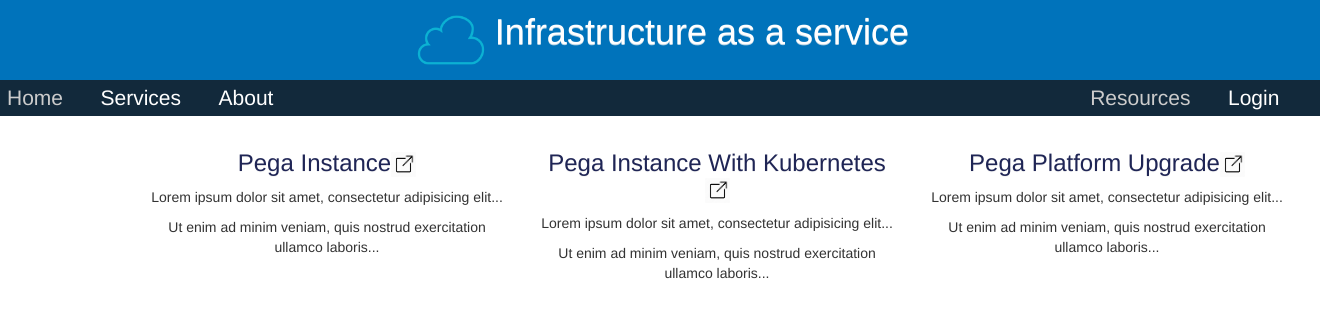
After one commit to sagar-kolli/Django, a Django app: page /Services/ in a window 1320 px wide. The commit adds this page. Shown: the top 318 px of the page. Run offline with Django 3.2, Linux system fonts and the light colour scheme; some libraries are stand-ins or nearby versions.

Commit message:
Added navigations

```diff
--- a/static/css/styles.css
+++ b/static/css/styles.css
@@ -43,7 +43,7 @@ p {
 	margin: 0 0 2em;
 }
 a:link, a:visited {
-	color: #7F3719;
+	color: #1F2555;
 }
 a:hover {
 	color: white;
@@ -67,11 +67,10 @@ nav ul {
 	margin: 0;
 	padding: 0.2em 0.5em;
 	margin-bottom: 1em;
-	background: #2B3A42;
 }
 nav li {
 	display: inline-block;
-	font-size: 1.0em;
+	font-size: 1.5em;
 	margin-right: 1.6em;
 }
 nav a:link, nav a:visited {
@@ -87,10 +86,7 @@ a.current:link, a.current:visited, a.current:hover {
 	cursor:default;
 }
 
-.author {
-	font-weight:bold;
-	display:block;
-}
+
 
 @media only screen and (min-width: 830px) {
 
@@ -106,29 +102,10 @@ section {
 	justify-content: space-between;
 	margin-bottom: 2em;
 }
-section h2 {
-	font-size: 1.4em;
-	margin: 0 0 .2em;
+
 }
 
-.item {
-	display: inline-block;
-	width:30%;
-}
 
-@media only screen and (max-width: 829px) {
-body {
-	width: 90%;
-}
-section h2 {
-	font-size: 1.4em;
-	margin: 0 0 .2em;
-}
-section p {
-	font-size: 1em;
-	margin: 0 0 2em;
-}
-}
 
 .logo{
 	width:80px
@@ -137,48 +114,32 @@ section p {
 	text-align:center;
 }
 .header{
-	background-color: darkblue;
+	background-color: #0073bb;
 	    color: white;
 }
+.navigation{
+	background: #12293b;
+}
+.main {
+	clear: both;
+}
+.ActionAreaWrapper {
+	text-align: center;
+	width: 80%;
+	margin: 0 auto;
+}
+ .Suffixicon{
+	 width:25px
+ }
 
-.footer-widgets-wrapper {
+ .dropdown-content {
+  display: none;
+  position: absolute;
+  background-color: #12293b;
+  min-width: 100px;
+  box-shadow: 0px 8px 16px 0px rgba(0,0,0,0.2);
+  z-index: 1;
+  font-size: 0.6em;
 }
-.footer-widgets-area {
-	padding-bottom: 40px;
-	color: #777777;
-}
-.footer-widgets-area .tg-one-fourth .widget-title {
-	text-align: left;
-}
-.footer-widgets-area h3.widget-title {
-	color: #D5D5D5;
-}
-.footer-widgets-area .tg-one-fourth p {
-	text-align: left;
-	color: #b1b6b6;
-}
-.footer-widgets-area a {
-	color: #D5D5D5;
-}
-.footer-widgets-area a:hover {
-	color: #80abc8;
-}
-#colophon .widget {
-	padding-bottom: 25px;
-}
-#colophon .widget-title {
-	font-size: 22px;
-	line-height: 1.4;
-	color: #b1b6b6;
-}
-#colophon, #colophon p {
-	font-size: 14px;
-	line-height: 1.4;
-}
-#colophon .footer-widgets-area li a {
-	display: inline-block;
-	padding-bottom: 3px;
-}
-.footer-widgets-area .search-icon:before {
-	font-size: 20px;
-}
+.dropdown:hover .dropdown-content {display: block;}
+.dropdown:hover .dropbtn {}
--- /dev/null
+++ b/templates/Services.html
@@ -0,0 +1,28 @@
+{% extends 'base.html' %}
+{% load static %}
+{% block title%}
+	<Title> IaaS | Services</Title>
+{% endblock title%}
+
+
+{% block content%}
+<div class="container">
+  <div class="row">
+    <div class="col-sm-4">
+      <a href="/Services/Pega-Instance/"><h3>Pega Instance<img class="Suffixicon"src="{% static 'images/OpenLink.jpg' %}"></img></h3></a>
+      <p>Lorem ipsum dolor sit amet, consectetur adipisicing elit...</p>
+      <p>Ut enim ad minim veniam, quis nostrud exercitation ullamco laboris...</p>
+    </div>
+    <div class="col-sm-4">
+      <a href="/Services/Pega-Instance-With-Kubernetes/"><h3>Pega Instance With Kubernetes<img class="Suffixicon"src="{% static 'images/OpenLink.jpg' %}"></img></h3></a>
+      <p>Lorem ipsum dolor sit amet, consectetur adipisicing elit...</p>
+      <p>Ut enim ad minim veniam, quis nostrud exercitation ullamco laboris...</p>
+    </div>
+    <div class="col-sm-4">
+      <a href="/Services/Pega-Platform-Upgrade/"><h3>Pega Platform Upgrade<img class="Suffixicon"src="{% static 'images/OpenLink.jpg' %}"></img></h3> </a>
+      <p>Lorem ipsum dolor sit amet, consectetur adipisicing elit...</p>
+      <p>Ut enim ad minim veniam, quis nostrud exercitation ullamco laboris...</p>
+    </div>
+  </div>
+</div>
+{% endblock content%}
--- a/templates/base.html
+++ b/templates/base.html
@@ -12,23 +12,36 @@
 		<link rel="stylesheet" href="{% static '/css/bootstrap.min.css' %}">
 	</head>
 	<body>
-		<header role="banner" class="center header">
-			<img class="logo" src="{% static 'images/cloud.png' %}"/>
-			<h1 style="    display: inline;">Infrastructure as a service</h1>
-			<nav role="navigation">
-				<ul>
-					<li><a href="" title="Home" class="current">Home</a></li>
-					<li><a href="" title="Services">Services</a></li>
-					<li><a href="" title="About">About</a></li>
-				</ul>
-			</nav>
-
+		<header role="banner" class="header">
+				<div class="center">
+					<img class="logo" src="{% static 'images/cloud.png' %}"/>
+					<h1 style="    display: inline;">Infrastructure as a service</h1>
+				</div>
+				<div class="navigation">
+					<nav role="navigation" >
+						<ul style="float:left">
+							<li><a href="/Home/" title="Home" class="current">Home</a></li>
+							<li><a href="/Services/" title="Services">Services</a></li>
+							<li><a href="/About/" title="About">About</a></li>
+						</ul>
+						<ul  style="text-align:right">
+							<li class="dropdown">
+								<a href="" title="Resources" class="current">Resources</a>
+								<ul class="dropdown-content">
+									<li><a href="#">Link 1</a></li>
+									<li><a href="#">Link 1</a></li>
+								</ul>
+							</li>
+							<li><a href="" title="Services">Login</a></li>
+						</ul>
+					</nav>
+				</div>
 		</header>
-		<main role="main">
-			<article class="Services">
+		<main role="main" class="main">
+			<section class="ActionAreaWrapper">
 				{% block content %}
 				{%endblock %}
-			</article>
+			</section>
 		</main>
 		<footer id="colophon">
 		</footer>
--- a/templates/home.html
+++ b/templates/home.html
@@ -1,7 +1,7 @@
 {% extends 'base.html' %}
 
 {% block title%}
-	<Title> Home | IaaS</Title>
+	<Title> IaaS | Home</Title>
 {% endblock title%}
 
 
--- a/website/urls.py
+++ b/website/urls.py
@@ -19,5 +19,11 @@ from . import views
 
 urlpatterns = [
     path('',views.home,name="home"),
+	path('Home/',views.home,name="home"),
+	path('Services/',views.services,name="services"),
+	path('Services/Pega-Instance/',views.pegaInstance,name="pegaInstance"),
+	path('Services/Pega-Instance-With-Kubernetes/',views.kubernetes,name="kubernetes"),
+	path('Services/Pega-Platform-Upgrade/',views.upgrade,name="upgrade"),
+	path('About/',views.about,name="about"),
     path('admin/', admin.site.urls),
 ]
--- a/website/views.py
+++ b/website/views.py
@@ -3,3 +3,15 @@ from django.http import HttpResponse
 # Create your views here.
 def home(request):
     return render(request, 'home.html', {})
+
+def services(request):
+    return render(request, 'Services.html', {})
+
+def about(request):
+    return render(request, 'About.html', {})
+def pegaInstance(request):
+    return render(request, 'pegaInstance.html', {})
+def kubernetes(request):
+    return render(request, 'kubernetes.html', {})
+def upgrade(request):
+    return render(request, 'upgrade.html', {})
```
Also changed, not shown: templates/About.html (added, +11 -0 lines), templates/kubernetes.html (added, +11 -0 lines), templates/pegaInstance.html (added, +11 -0 lines), templates/upgrade.html (added, +11 -0 lines), static/images/OpenLink.jpg (added), static/images/workInProgress.png (added).
